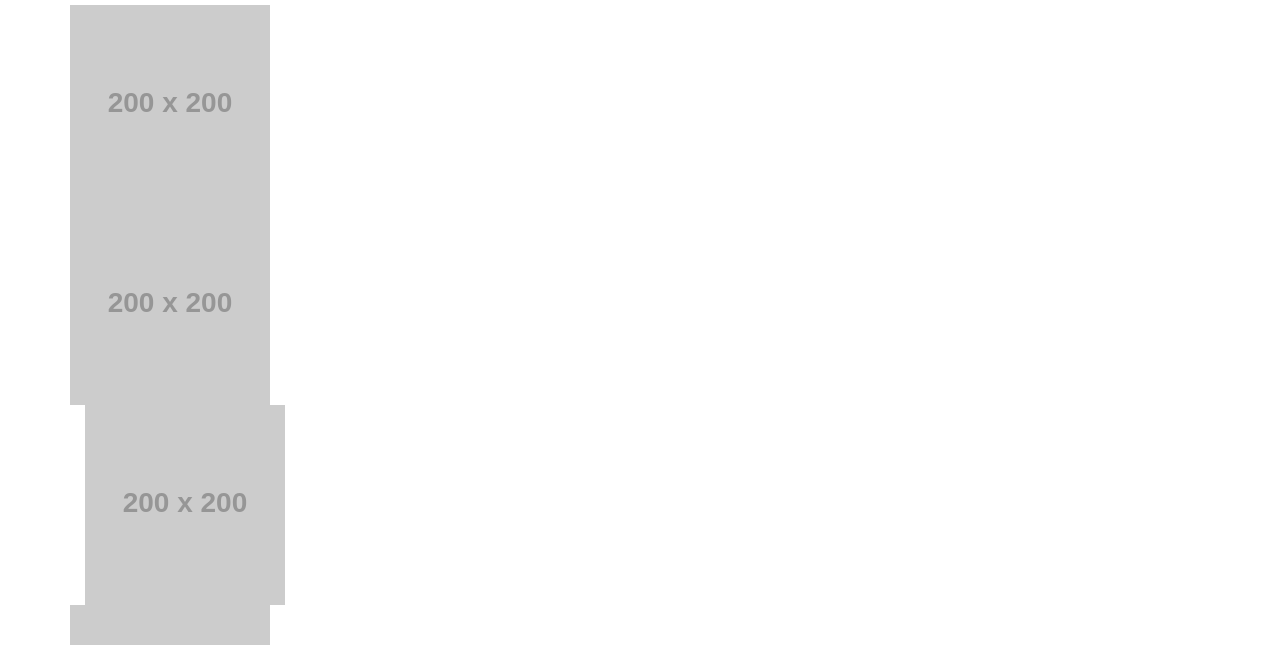
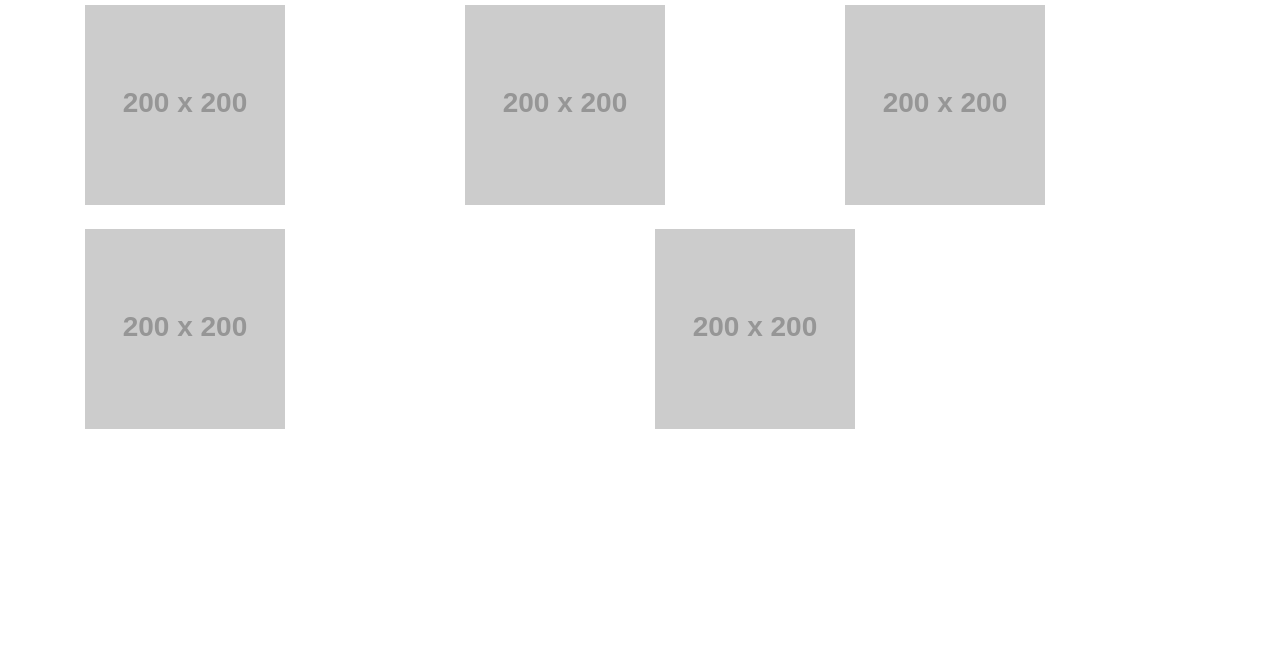
Before and after one commit to kef12/Bootstrap-Portfolio, a plain HTML site: page portfolio.html in a window 1280 px wide. Shown: the part 155-800 px from the top of the page. Drawn offline with nearby package versions, Linux system fonts and the light colour scheme; placeholder pictures from the web are drawn by us.

Commit message:
Responsive

```diff
--- a/portfolio.html
+++ b/portfolio.html
@@ -34,24 +34,28 @@
 
   <div class="container">
     <div class="row">
-      <div class="col-md-8">
+      <div class="col-md-8 col-sm-12">
         <h1>Katherine Fleming</h1>
   </div>
+  </div>
   <div class="row">
-    <div class="col-md-12">
+    <div class="col-md-4 col-sm-12">
              <img id="hangman" src="https://placehold.it/200x200" alt="Hangman">
       </div>
-    <div class="col-md-12">
+    <div class="col-md-4 col-sm-12">
              <img id="rpg" src="https://placehold.it/200x200" alt="RPG Game">
-    <div class="col-md-12">
+      </div>
+    <div class="col-md-4 col-sm-12">
               <img id="trivia" src="https://placehold.it/200x200" alt="Trivia Game">
       </div>
-
+    </div>
+  <br>
     <div class="row">
-      <div class="col-md-12">
+      <div class="col-md-6 col-sm-12">
           <img id="info_widget" src="https://placehold.it/200x200" alt="Rutgers Info Widget">
     </div>
-      <div class="col-md-12">
+      <div class="col-md-6 col-sm-12">
           <img id="rps" src="https://placehold.it/200x200" alt="Rock Paper Scissors">
     </div>
+  </div>
 </body>
```
Also changed, not shown: index.html (+2 -2 lines).
